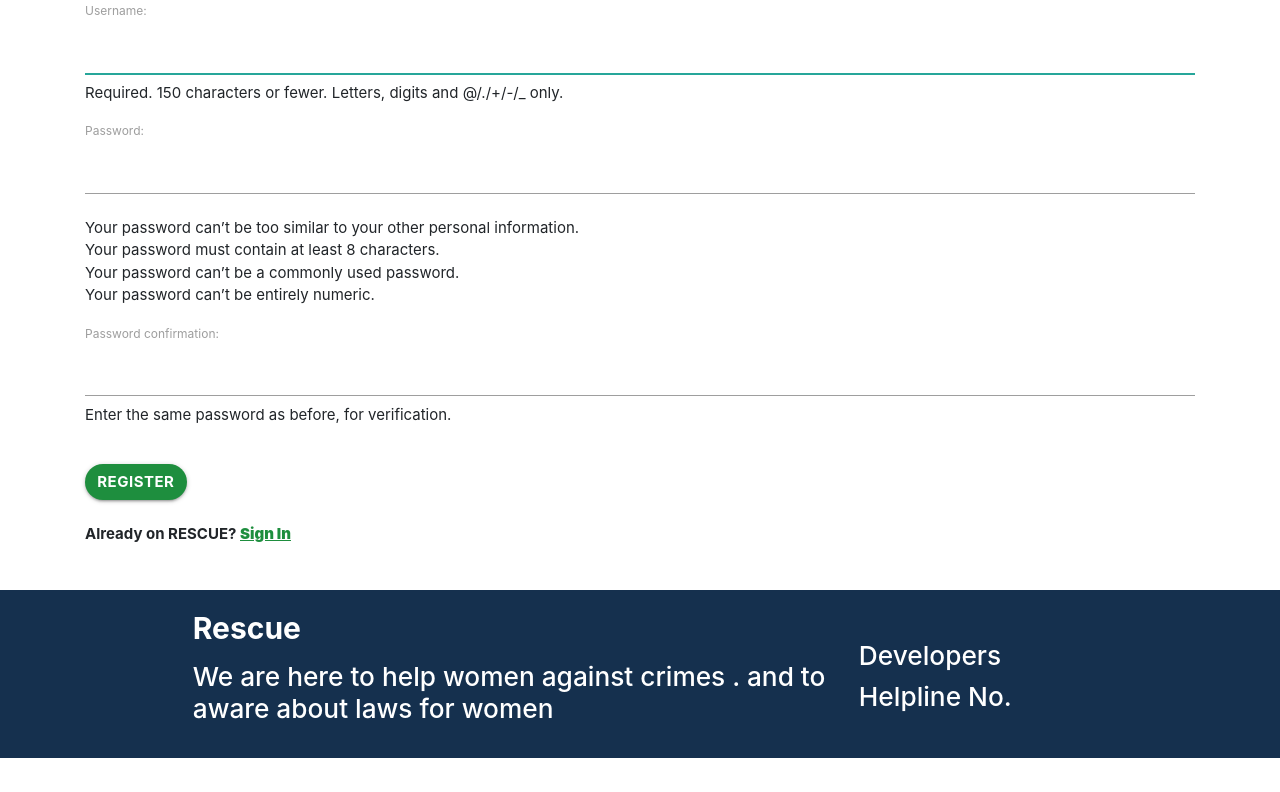
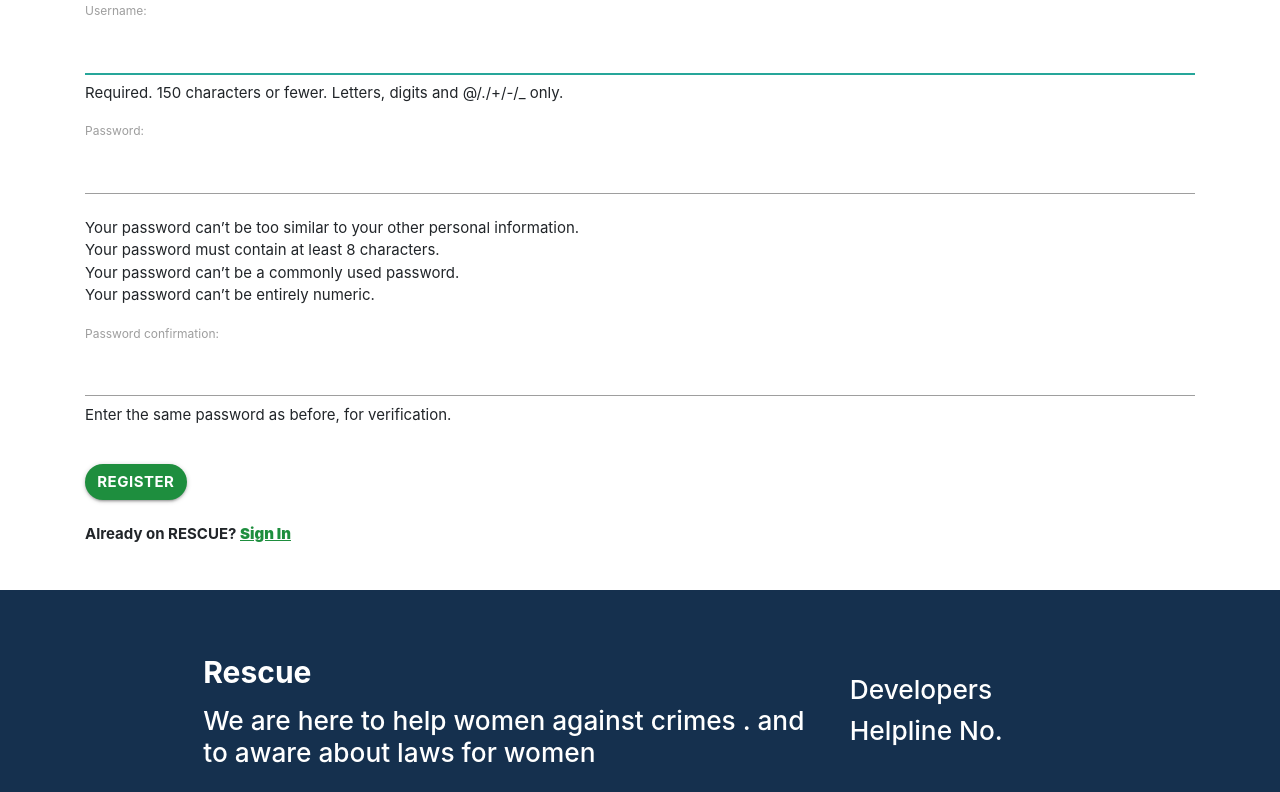
Before and after one commit to swapnilsparsh/Rescue, a Django app: page /register/ in a window 1280 px wide. Shown: the part 303-1095 px from the top of the page. Before the commit the page ends 1061 px from the top, so only its background shows below. Run offline with Django 3.2, Linux system fonts and the light colour scheme; some libraries are stand-ins or nearby versions.

Commit message:
filled space

```diff
--- a/main_app/templates/main_app/common.html
+++ b/main_app/templates/main_app/common.html
@@ -98,8 +98,8 @@
 
             {% endblock %}
 
-       <footer class="page-footer" style="background-color:rgb(21,48,78);">
-      <div class="row">
+      <footer class="page-footer" style="background-color:rgb(21,48,78); padding-top:5%">
+      <div class="row" style="margin:0px">
         <div class="col l6 s12" style="margin-left:15%;">
           <h2 class="white-text"><b>Rescue</b></h2>
           <p class="white-text text-lighten-4">
@@ -107,14 +107,13 @@
           </p>
         </div>
         <div class="row" style="margin-right:20%">
-          <ul class="col" style="margin-top:10%;">
+          <ul class="col" style="margin-top:5%;">
             <li style="margin:10px;"><a class="white-text " href="/developers">
                 <h3>Developers</h3>
               </a></li>
                <li style="margin:10px;"><a class="white-text" href="/developers">
                 <h3>Helpline No.</h3>
               </a></li>
-
           </ul>
         </div>
       </div>
```
Also changed, not shown: main_app/templates/main_app/home.html (+3 -4 lines).
